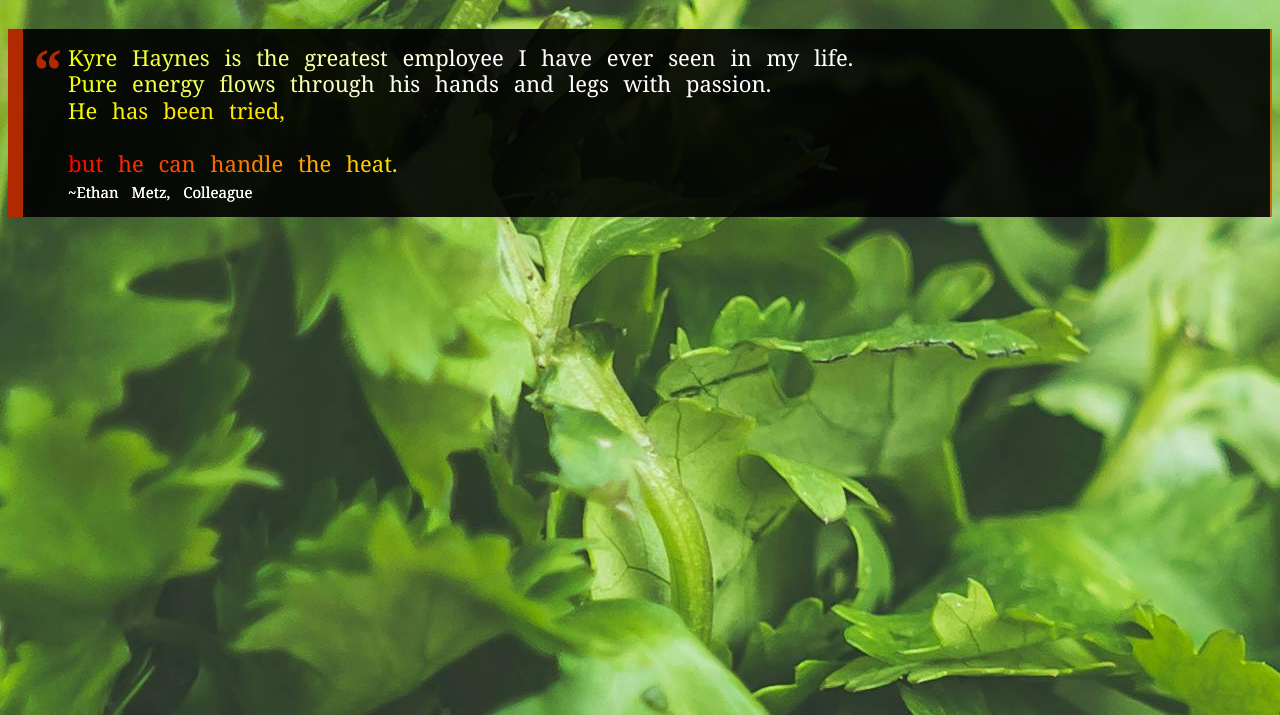
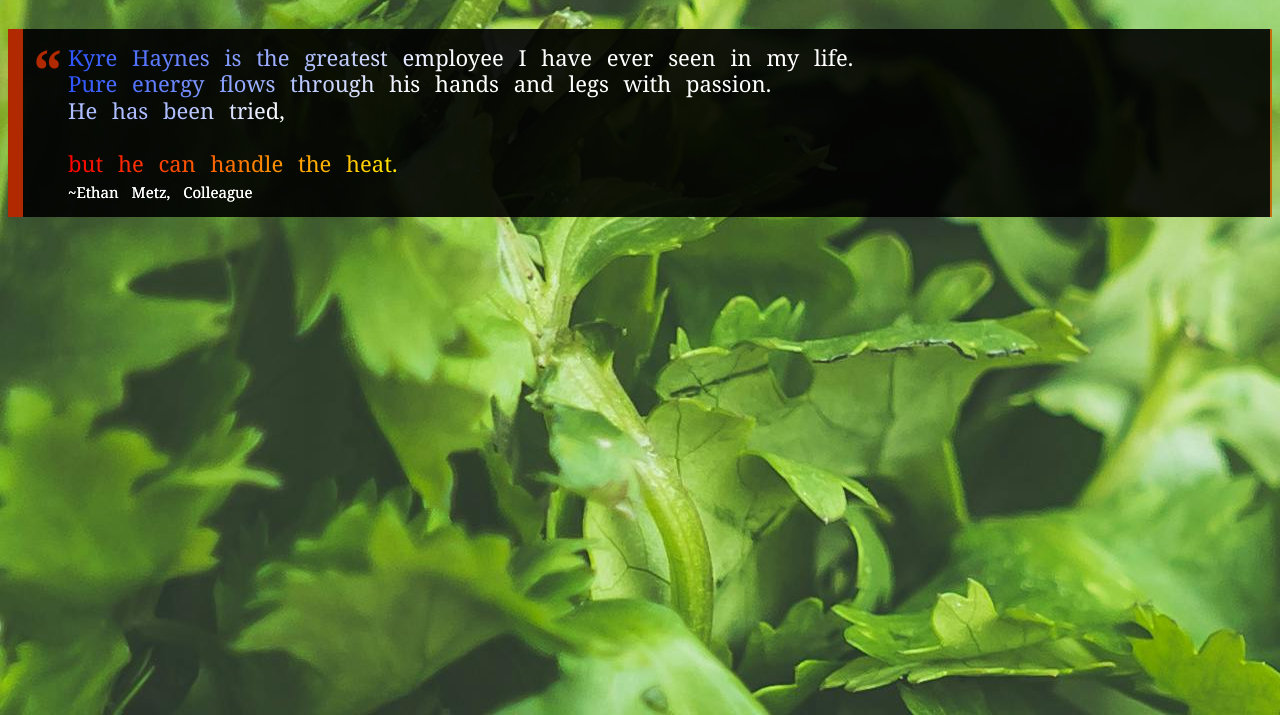
Before and after one commit to PerfectVerdict/Kyre-Page, a plain HTML site: page quotes.html in a window 1280 px wide. Shown: the part 85-800 px from the top of the page. Drawn offline with Linux system fonts and the light colour scheme.

Commit message:
fin for now

```diff
--- a/style.css
+++ b/style.css
@@ -145,17 +145,17 @@ blockquote{
 
 
 #kyre-quote-1 {
-    background: linear-gradient(to right, #eeff00, #ffffff, #ffffff);
+    background: linear-gradient(to right, #2c53ff, #ffffff, #ffffff);
         -webkit-background-clip: text; /* Clip the background to the text */
         color: transparent; /* Make the text color transparent */
 }
 #kyre-quote-2 {
-    background: linear-gradient(to right, #eeff00, #ffffff, #ffffff);
+    background: linear-gradient(to right, #2c53ff, #ffffff, #FFFFFF);
     -webkit-background-clip: text; /* Clip the background to the text */
     color: transparent; /* Make the text color transparent */
 }
 #kyre-quote-3 {
-    background: linear-gradient(to right, #eeff00, #ffe600,  #ffe600);
+    background: linear-gradient(to right, #aebdff, #aebdff, #ffffff);
     -webkit-background-clip: text; /* Clip the background to the text */
     color: transparent; /* Make the text color transparent */
 }
```
